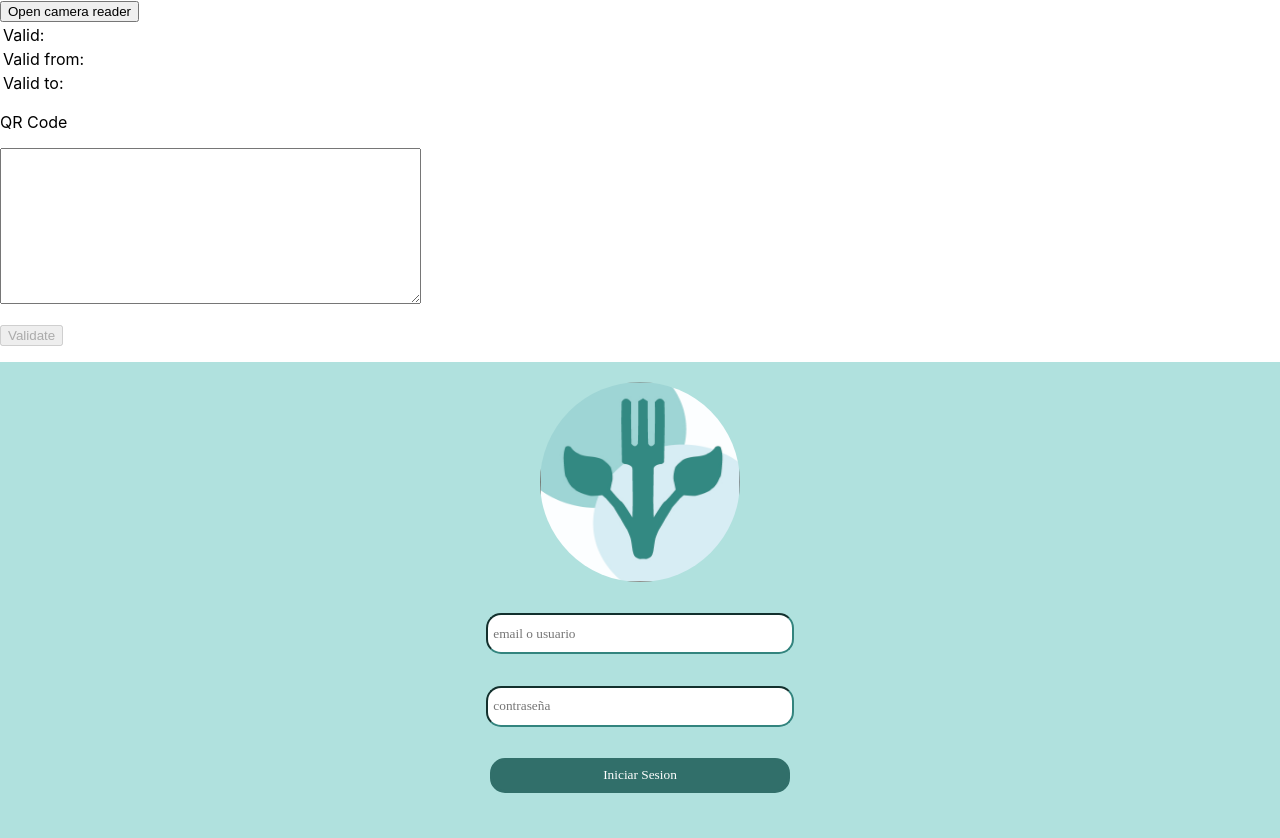
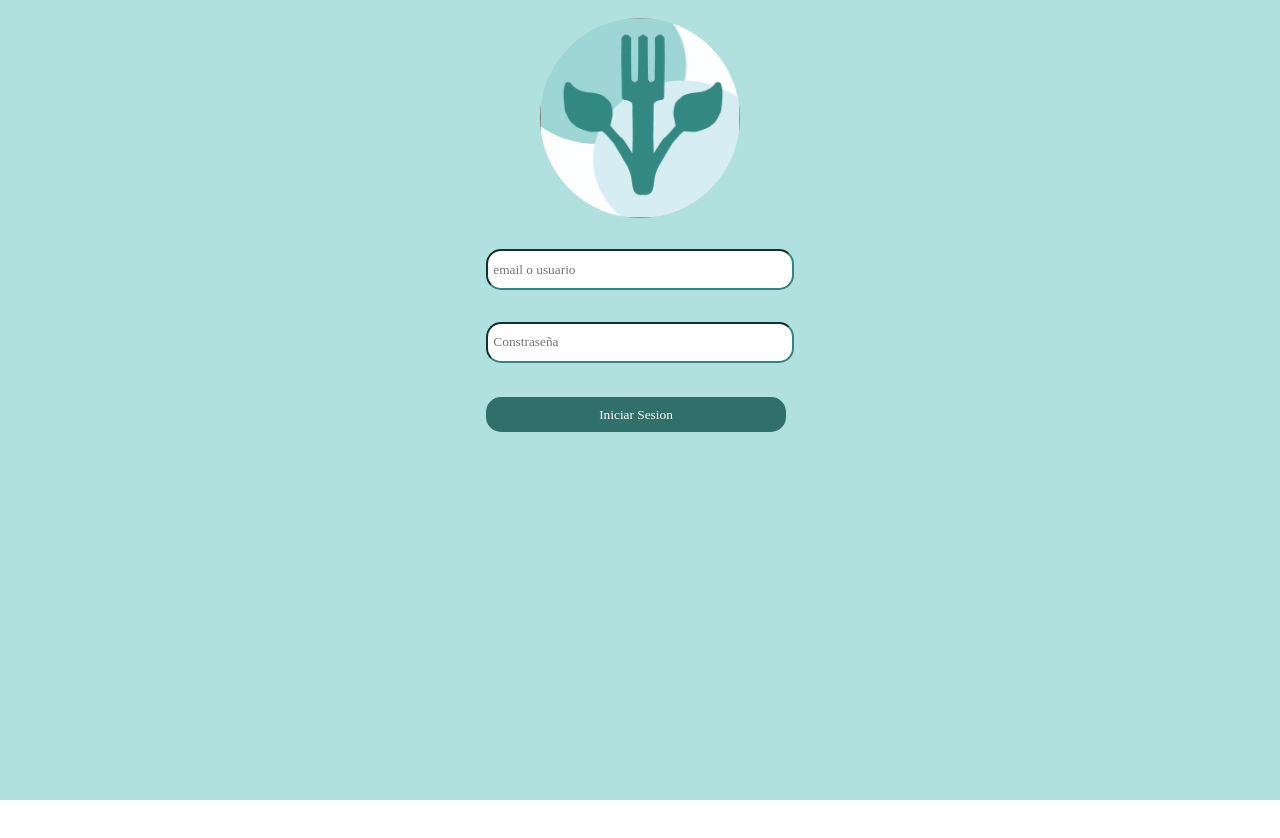
Before and after one commit to MaiaRaiter/Diabetex, a React (Create React App) app in the folder Frontend/diabetex/: page / in a window 1280 px wide. Shown: the top 838 px of the page. After the commit the page ends 800 px from the top, so only its background shows below. Built offline with nearby package versions, Linux system fonts and the light colour scheme.

Commit message:
Inicio de Sesion

```diff
--- a/Frontend/diabetex/package.json
+++ b/Frontend/diabetex/package.json
@@ -9,10 +9,8 @@
     "axios": "^1.4.0",
     "react": "^18.2.0",
     "react-dom": "^18.2.0",
-    "react-qr-reader": "^3.0.0-beta-1",
     "react-scripts": "5.0.1",
     "react-webcam": "^7.1.0",
-    "use-scan-detection": "^0.2.3",
     "web-vitals": "^2.1.4"
   },
   "scripts": {
--- a/Frontend/diabetex/src/App.js
+++ b/Frontend/diabetex/src/App.js
@@ -1,13 +1,13 @@
 
 import './App.css';
-import React, { useState } from "react";
-import LoginPage from './Componentes/LoginPage';
- import Scanner2 from './Componentes/Scanner2.js';
+import React from "react";
+import IniciarSesion from './Componentes/InciarSesion';
+
+
 const App = () => {
   return (
     <React.Fragment>
-      <Scanner2/>
-          <LoginPage/>
+    <IniciarSesion/>
 
     </React.Fragment>
   );
--- a/Frontend/diabetex/src/Componentes/Componentes.css
+++ b/Frontend/diabetex/src/Componentes/Componentes.css
@@ -1,4 +1,4 @@
-.Formulario
+.formulario
 {
 border-color: #33847E;
 height: 35px;
@@ -8,7 +8,7 @@ font-family: reboto;
 
 }
 
-.Boton
+.boton
 {
     color: white;
     border: 3px solid #316F6A;
@@ -19,3 +19,23 @@ font-family: reboto;
     font-family: reboto;
 
 }
+
+.App-logo {
+    height: 200px;
+    width:200px;
+    pointer-events: none;
+    border-radius: 100px;
+    margin-top: -350px;
+  }
+
+
+  .App-header {
+    background-color: #B0E1DE;
+    min-height: 100vh;
+    display: flex;
+    flex-direction: column;
+    align-items: center;
+    justify-content: center;
+    font-size: calc(10px + 2vmin);
+    color: white;
+  }
--- a/Frontend/diabetex/src/Componentes/Home.js
+++ b/Frontend/diabetex/src/Componentes/Home.js
@@ -1,4 +1,6 @@
 import React from "react";
+ /*
+import {axios} from axios
 
 
     function CargarDatos() {
@@ -14,3 +16,4 @@ import React from "react";
 
 
 export default CargarDatos ;
+*/
--- /dev/null
+++ b/Frontend/diabetex/src/Componentes/InciarSesion.js
@@ -0,0 +1,51 @@
+import React, { useState } from "react";
+import './Componentes.css';
+
+
+const  IniciarSesion = () => {
+const handleSubmit = (event) =>
+{
+event.preventDefault()
+console.log('This is submitt')
+}
+
+const [username,setUsername]=useState('')
+const[password,setPassword]=useState('')
+
+
+
+return (
+    <div className="App-header">
+ <img src = "/img/logo.jpg" className="App-logo"></img>
+    <br></br>
+
+
+
+<form onSubmit={(e) => handleSubmit(e)}>
+    <input
+     type="text"
+     value={username}
+     name="username"
+     className="formulario"
+     placeholder=" email o usuario"
+     onChange={({target}) => setUsername(target.value)}>
+
+     </input>
+     <br></br>
+     <br></br>
+     <input
+     type="password"
+     value={password}
+     name="password"
+     className="formulario"
+     placeholder=" Constraseña"
+     onChange={({target}) => setPassword(target.value)}>
+    </input>
+    <br></br><br></br>
+    <button type="submit" className="boton">Iniciar Sesion</button>
+
+</form>
+</div>
+);
+}
+export default IniciarSesion;
--- a/Frontend/diabetex/src/Componentes/LoginPage.js
+++ /dev/null
@@ -1,37 +0,0 @@
-
-import React from "react";
-import './Componentes.css';
-import Home from './Home'
-
-
-function LoginPage () {
-
-    return (
-
-    <div className = "App-header">
-
-    <img src = "/img/logo.jpg" className="App-logo"></img>
-
-    <br></br>
-
-
-
-    <form>
-
-    <input type = "text" name= "username" className="Formulario" placeholder =" email o usuario" ></input>
-
-    <br></br>
-    <br></br>
-
-    <input type="password" name= "password" className="Formulario" placeholder=" contraseña"/>
-
-    </form>
-    <br></br>
-    <button  onClick={Home} type="button" className="Boton" >Iniciar Sesion</button>
-
-    </div>
-
-    );
-
-    }
-export default LoginPage;
--- a/Frontend/diabetex/src/Componentes/Scanner.js
+++ b/Frontend/diabetex/src/Componentes/Scanner.js
@@ -1,5 +1,5 @@
 import React, { useState } from 'react';
-import { QrReader } from 'react-qr-reader';
+/*import { QrReader } from 'react-qr-reader';
 
 const BarcodeScanner = () => {
   const [barcode, setBarcode] = useState('');
@@ -30,3 +30,5 @@ const BarcodeScanner = () => {
 };
 
 export default BarcodeScanner;
+
+*/
--- a/Frontend/diabetex/src/Componentes/Scanner2.js
+++ /dev/null
@@ -1,190 +0,0 @@
-import React, { Component } from "react";
-import {QrReader} from "react-qr-reader";
-import {axios} from "axios";
-
-const oauth = require("axios-oauth-client");
-const tokenProvider = require("axios-token-interceptor");
-
-export default class App extends Component {
-  state = {
-    showCam: false,
-    name: "",
-    isValid: "",
-    validFrom: "",
-    validTo: "",
-    errors: []
-  };
-
-  validPrefix = () => {
-    return this.isDcc(this.state.qrCodeContent);
-  };
-
-  isDcc = (qrCode = "") => {
-    if (!qrCode || typeof qrCode !== "string") {
-      return false;
-    }
-
-    const identifier = "^HC1:";
-
-    const regex = new RegExp(`${identifier}`, "i");
-
-    return regex.test(qrCode);
-  };
-
-  check = (qrCodeContent) => {
-    const options = {};
-    options.headers = {
-      "Content-Type": "application/json",
-      accept: "application/json"
-    };
-
-    const client = axios.create(options);
-
-    const getOwnerCredentials = oauth.client(axios.create(), {
-      url: "https://dcc-verifier.de/oauth/token",
-      grant_type: "client_credentials",
-      client_id: "45619a959cbbdac7b04abab4fa9c3a78",
-      client_secret:
-        "93cf32a423e0303e0110de6d3d8df0ff6e480f35e96584ff04cf3ac63567fcd2c4f7530ab3ab918c9f3fe613a14a98fd8060078a1bdc7675ce1a8a5e043b2a65",
-      scope: "verify"
-    });
-
-    client.interceptors.request.use(
-      oauth.interceptor(tokenProvider, getOwnerCredentials)
-    );
-
-    const documentTypes = {
-      pcrTest: true,
-      rapidTest: true,
-      vaccination: true,
-      recovery: true
-    };
-
-    const payload = {
-      certificate: qrCodeContent,
-      documentTypes: documentTypes
-    };
-
-    client
-      .post("https://dcc-verifier.de/api/dcc/verify", payload)
-      .then((resp) => {
-        this.setState({
-          isValid: String(resp.data.isValid),
-          validFrom: resp.data.validFrom,
-          validTo: resp.data.validTo,
-          errors: resp.data.errors
-        });
-      })
-      .catch((error) => {
-        if (
-          error.response &&
-          error.response.data.errors &&
-          error.response.data.errors.length > 0
-        ) {
-          // Request made and server responded
-          console.log(error.response.data);
-          this.setState({
-            isValid: "false",
-            validFrom: "",
-            validTo: "",
-            errors: error.response.data.errors
-          });
-        } else {
-          this.setState({
-            isValid: "false",
-            validFrom: "",
-            validTo: "",
-            errors: [{ message: "unexpeted error" }]
-          });
-        }
-      });
-  };
-
-  handleScan = (data) => {
-    if (data) {
-      this.setState({
-        qrCodeContent: data
-      });
-
-      this.setState({ showCam: false });
-    }
-  };
-
-  handleError = (err) => {
-    console.error(err);
-  };
-
-  handleClick = () => {
-    this.setState({ showCam: !this.state.showCam });
-  };
-
-  handleChange = (event) => {
-    this.setState({ qrCodeContent: event.target.value });
-  };
-
-  handleValidate = (event) => {
-    this.check(this.state.qrCodeContent);
-  };
-
-  handleClick = () => {
-    this.setState({ showCam: !this.state.showCam });
-  };
-
-  render() {
-    return (
-      <div>
-        <button onClick={this.handleClick}>
-          {this.state.showCam
-            ? " Close camera reader..."
-            : " Open camera reader"}
-        </button>
-        {this.state.showCam ? (
-          <div>
-            <QrReader
-              delay={300}
-              onError={this.handleError}
-              onScan={this.handleScan}
-              style={{ width: "100%" }}
-            />
-          </div>
-        ) : null}
-        <table>
-          <tbody>
-            <tr>
-              <td>Valid:</td>
-              <td>{this.state.isValid}</td>
-            </tr>
-            <tr>
-              <td>Valid from:</td>
-              <td>{this.state.validFrom}</td>
-            </tr>
-            <tr>
-              <td>Valid to:</td>
-              <td>{this.state.validTo}</td>
-            </tr>
-          </tbody>
-        </table>
-
-        {this.state.errors.length > 0 && <p>Errors</p> &&
-          this.state.errors.map((error, i) => (
-            <div className="" key={i}>
-              {error.message}
-            </div>
-          ))}
-
-        <p>QR Code</p>
-        <textarea
-          rows="10"
-          cols="50"
-          value={this.state.qrCodeContent}
-          onChange={this.handleChange}
-        />
-        <p>
-          <button disabled={!this.validPrefix()} onClick={this.handleValidate}>
-            Validate
-          </button>
-        </p>
-      </div>
-    );
-  }
-}
```
Also changed, not shown: 1 other file (tests, documents, lock files or other folders).
